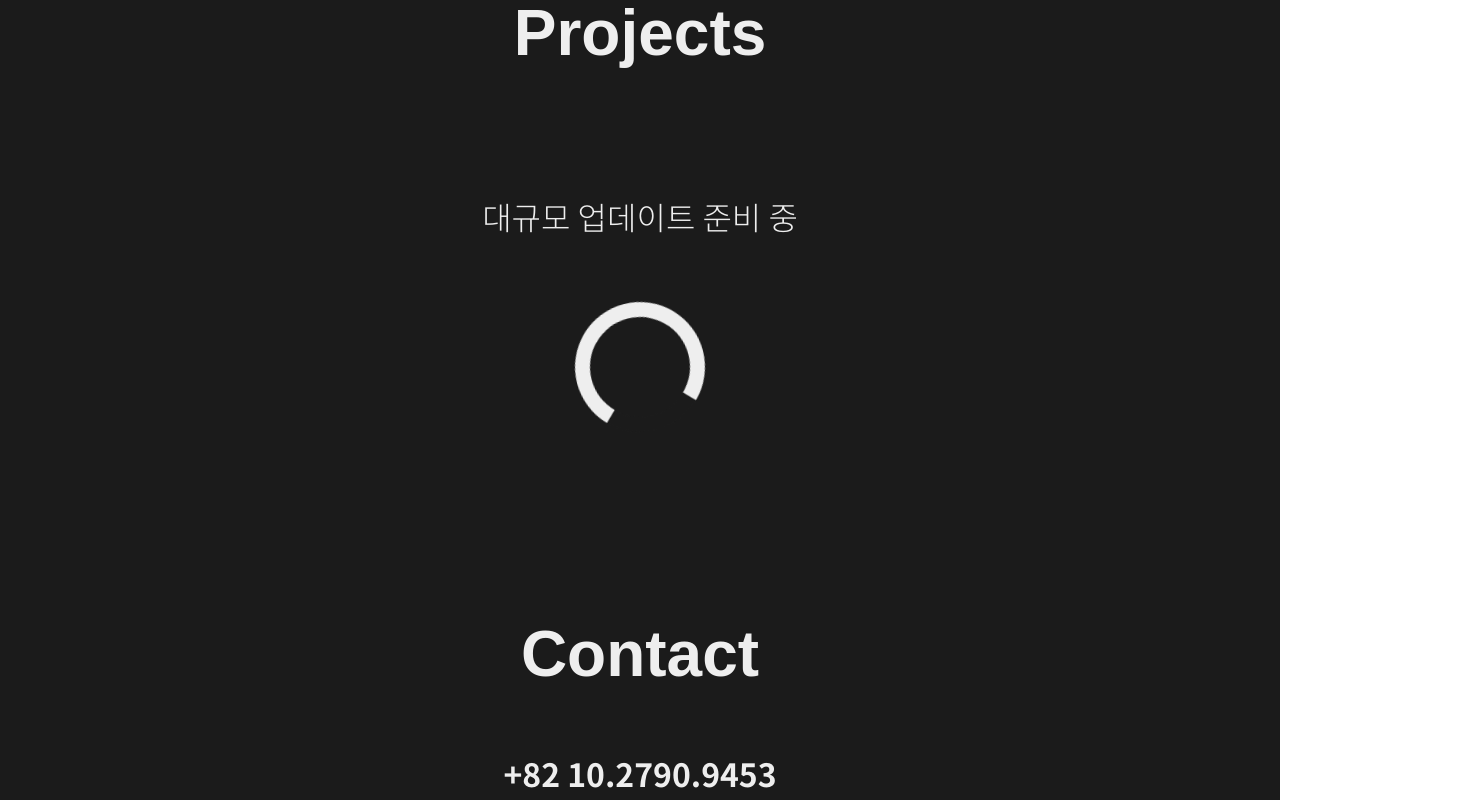
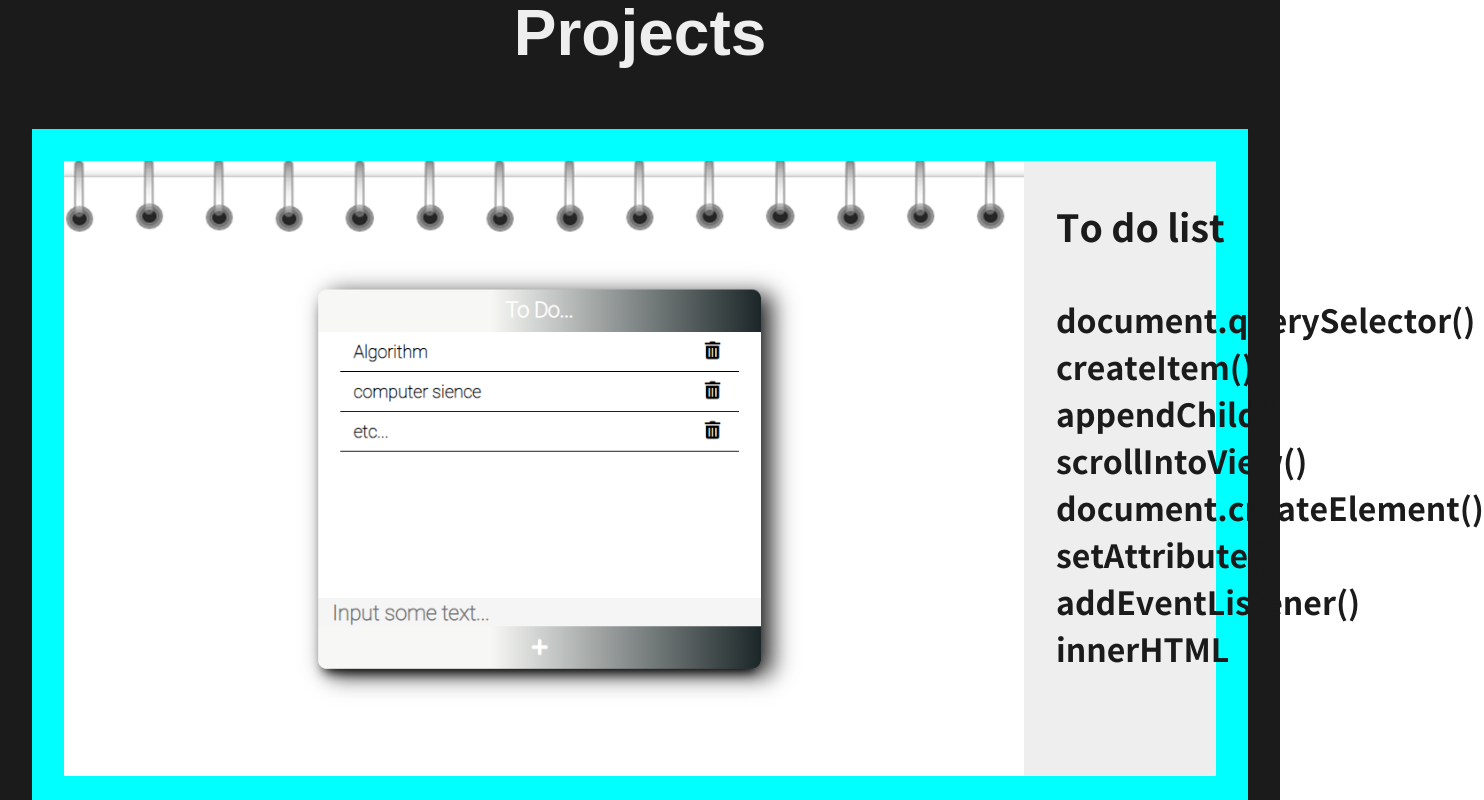
Before and after one commit to elinapark0818/Portfolio_web, a React (Create React App) app: page / in a window 1280 px wide. Shown: the part 5940-6740 px from the top of the page, 1484 px wide, since content can reach past the window. Built offline with nearby package versions, Linux system fonts and the light colour scheme.

Commit message:
Add project todolist

```diff
--- a/public/index.html
+++ b/public/index.html
@@ -15,10 +15,11 @@
     <title>Elina's portfolio web</title>
   </head>
   <body>
+    <div id="root"></div>
+
     <script>
       AOS.init();
-  </script>
-    <div id="root"></div>
+    </script>
 
   </body>
 </html>
--- /dev/null
+++ b/src/components/carousel/carousel.jsx
@@ -0,0 +1,31 @@
+import React from 'react'
+import styles from './carousel.module.css';
+
+export default function Carousel() {
+
+  return (
+    <div className={styles.container}>
+
+      <div className={styles.project}>
+        <img src="./img/project_img/todo.png" alt="todo" />
+          <div className={styles.description}>
+            <h3> To do list</h3>
+            <h4>
+              document.querySelector() <br/>
+              createItem() <br/>
+              appendChild() <br/>
+              scrollIntoView() <br/>
+              document.createElement() <br/>
+              setAttribute() <br/>
+              addEventListener() <br/>
+              innerHTML
+            </h4>
+          </div>
+      </div>
+
+
+    </div>
+
+
+  )
+}
--- /dev/null
+++ b/src/components/carousel/carousel.module.css
@@ -0,0 +1,14 @@
+.project {
+  display: flex;
+  color: #1b1b1b;
+  background-color: #eeeeee;
+}
+
+.project img {
+  width: 30em;
+}
+
+.description {
+  margin: 0;
+  margin-left: 1em;
+}
--- a/src/components/page/projects/projects.jsx
+++ b/src/components/page/projects/projects.jsx
@@ -1,4 +1,5 @@
 import React from 'react';
+import Carousel from '../../carousel/carousel';
 import Spinner from '../../spinner/spinner';
 import styles from './projects.module.css';
 
@@ -11,11 +12,12 @@ export default function Projects() {
           </div>
 
           <main className={styles.project_box}>
-            <p className={styles.ready}>
-              대규모 업데이트 준비 중</p>
-            <div className={styles.spinner}>
+            {/* <p className={styles.ready}>
+              대규모 업데이트 준비 중</p> */}
+            {/* <div className={styles.spinner}>
               <Spinner/>
-            </div>
+            </div> */}
+            <Carousel/>
           </main>
       </div>
     </div>
--- a/src/components/page/projects/projects.module.css
+++ b/src/components/page/projects/projects.module.css
@@ -110,12 +110,11 @@
 }
 
 .project_box {
-  background: #1b1b1b;
+  background: aqua;
   display: flex;
   flex-direction: column;
   justify-content: center;
   opacity: 1;
-  transition: all 300ms ease-out;
   margin: 1em;
   padding: 1em;
 }
@@ -125,55 +124,3 @@
   display: flex;
   justify-content: center;
 }
-
-.project {
-  position: relative;
-  display: flex;
-  flex-wrap: wrap;
-  justify-content: center;
-  align-items: center;
-  width: 20em;
-  height: 14em;
-  margin: 0.5em;
-  background-color: lightgray;
-}
-
-.project_img {
-  max-width: 100%;
-  max-height: 100%;
-  align-self: center;
-}
-
-.project_description {
-  position: absolute;
-  background-color: #1b1b1b;
-  display: flex;
-  flex-direction: column;
-  justify-content: center;
-  align-items: center;
-  width: 100%;
-  height: 100%;
-  top: 0;
-  left: 0;
-  opacity: 0;
-  transform: translateY(10px);
-  transition: all 300ms ease-in;
-}
-
-.project:hover .project_description {
-  opacity: 0.8;
-  transform: translateY(0px);
-}
-
-.project_description h3::after {
-  content: "";
-  display: block;
-  position: relative;
-  left: 50%;
-  width: 50px;
-  height: 2px;
-
-  transform: translateX(-50%);
-  margin-top: 8px;
-  background-color: #eeeeee;
-}
--- a/src/components/topBtn/topBtn.css
+++ b/src/components/topBtn/topBtn.css
@@ -3,12 +3,6 @@
 } */
 
 .topBtn:hover {
-  color: rgb(238, 238, 238);
-  color: linear-gradient(
-    0deg,
-    rgba(238, 238, 238, 1) 0%,
-    rgba(27, 27, 27, 1) 100%
-  );
   color: #1b1b1b;
   background-color: transparent;
   transform: translateY(-7px);
```
Also changed, not shown: public/img/home_img/star.jpg (renamed from public/img/home_img/home_backgroundImg.jpg), public/img/home_img/wave.jpg (deleted).
